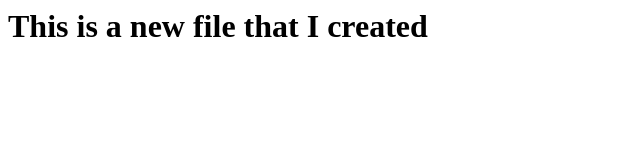
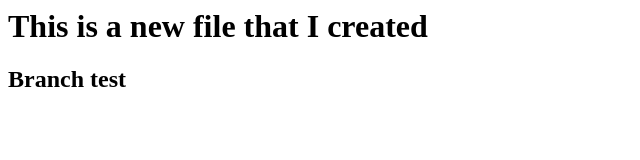
Before and after one commit to seymansey/hello-world, a plain HTML site: page index.html in a window 1280 px wide. Shown: the whole page, without its empty margins (0-640 px from the left). Drawn offline with Linux system fonts and the light colour scheme.

Commit message:
This is a branch test

```diff
--- a/index.html
+++ b/index.html
@@ -1 +1,3 @@
 <h1>This is a new file that I created</h1>
+
+<h2>Branch test</h2>
```
Also changed, not shown: 1 other file.
